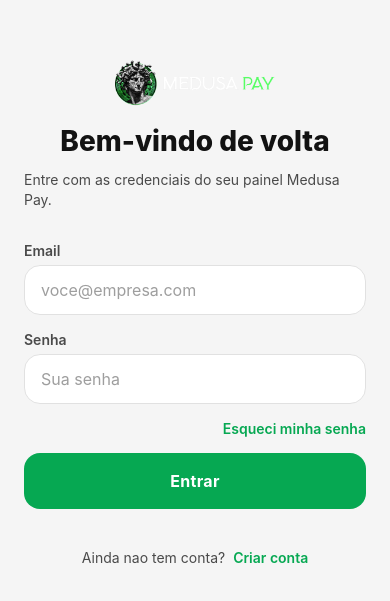
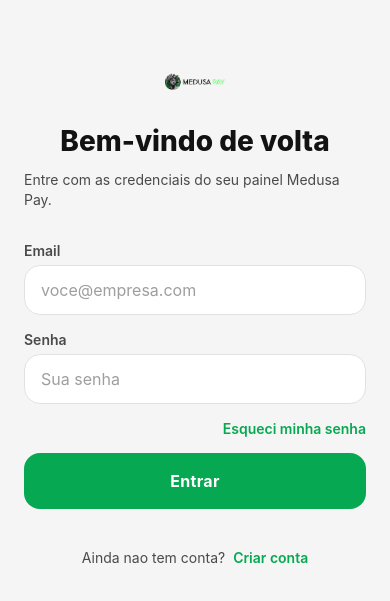
Before and after one commit to RicardoMouraa/Medusa_App, a React Native app: screen /Login in a window 390 px wide. Shown: the part 113-714 px from the top of the page. Built offline with nearby package versions, Linux system fonts and the light colour scheme; no server answers; what expo-notifications would draw is missing.

Commit message:
feat: adapta logo de auth ao tema dark/light

```diff
--- a/src/screens/auth/LoginScreen.tsx
+++ b/src/screens/auth/LoginScreen.tsx
@@ -21,10 +21,12 @@
   navigation: any;
 };
 
-const logo = require('../../../assets/logo-horizontal-branca.png');
+const lightLogo = require('../../../assets/logo-horizontal-preta.png');
+const darkLogo = require('../../../assets/logo-horizontal-branca.png');
 
 const LoginScreen: React.FC<LoginScreenProps> = ({ navigation }) => {
   const { theme } = usePreferences();
+  const logo = theme.isDark ? darkLogo : lightLogo;
   const { signIn } = useAuth();
   const { showToast } = useToast();
   const [email, setEmail] = useState('');
--- a/src/screens/auth/RegisterScreen.tsx
+++ b/src/screens/auth/RegisterScreen.tsx
@@ -21,10 +21,12 @@
   navigation: any;
 };
 
-const logo = require('../../../assets/logo-horizontal-branca.png');
+const lightLogo = require('../../../assets/logo-horizontal-preta.png');
+const darkLogo = require('../../../assets/logo-horizontal-branca.png');
 
 const RegisterScreen: React.FC<RegisterScreenProps> = ({ navigation }) => {
   const { theme } = usePreferences();
+  const logo = theme.isDark ? darkLogo : lightLogo;
   const { signUp } = useAuth();
   const { showToast } = useToast();
 
```
Also changed, not shown: assets/logo-horizontal-preta.png (added).
